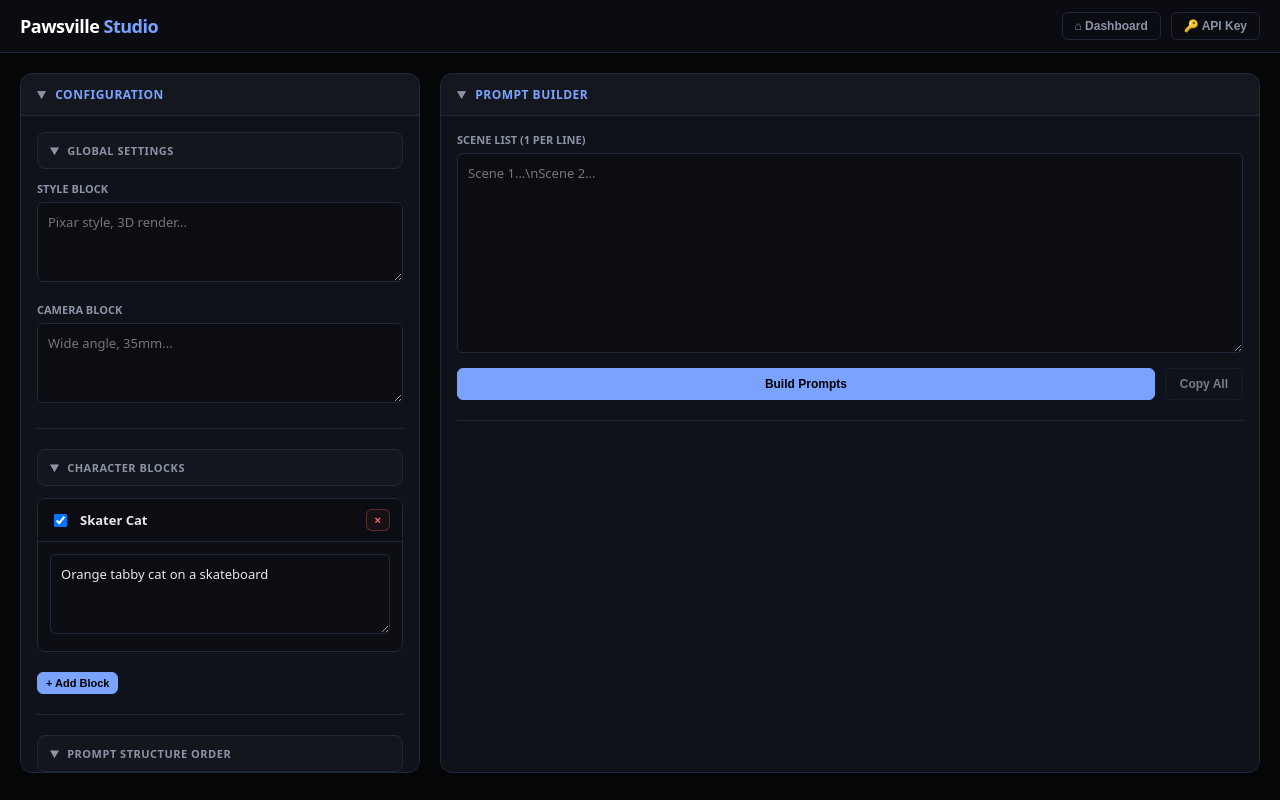
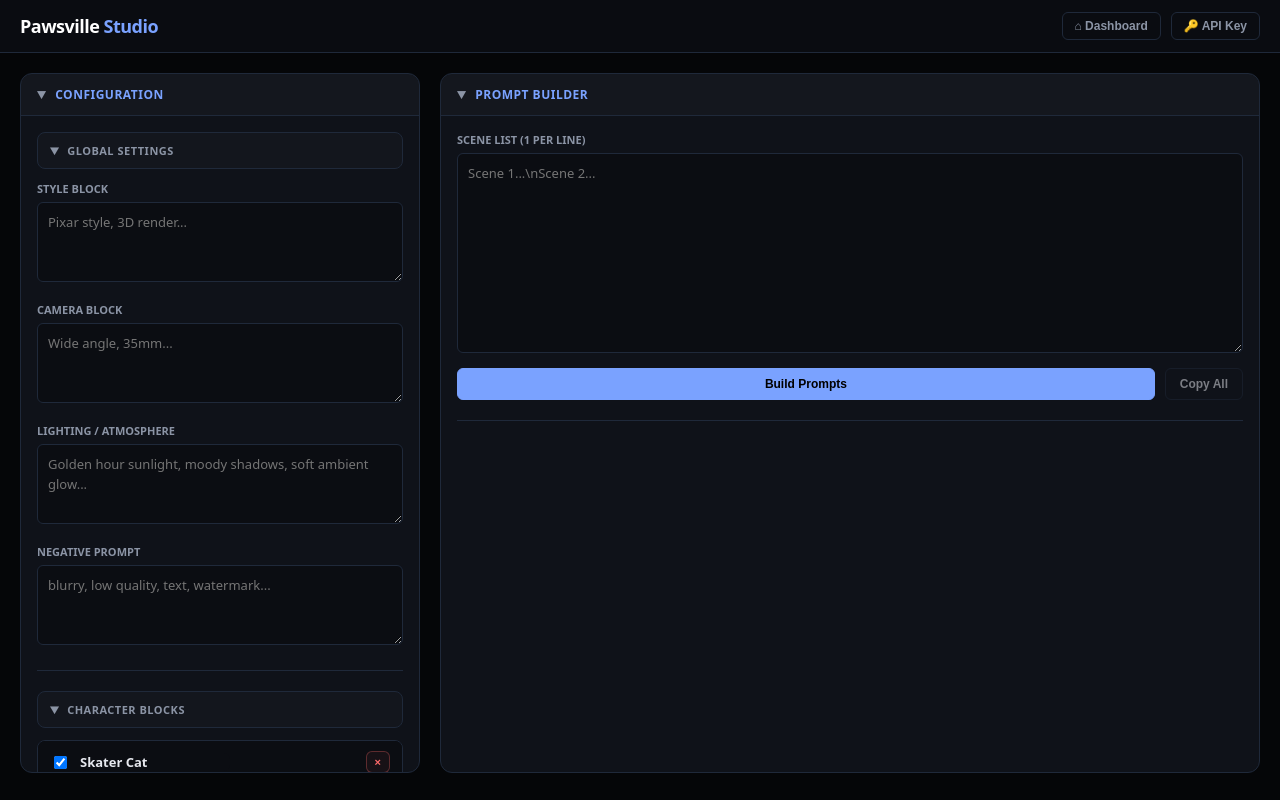
Before and after one commit to richiewg3/Myfirstpromptbuddy, a React (Vite) app: page / in a window 1280 px wide. Both pictures are taken after a click on the element 435 px from the left and 482 px from the top of the page. Built offline with nearby package versions, Linux system fonts and the light colour scheme.

Commit message:
Add lighting and negative prompt inputs to Frankensteiner
Co-authored-by: wgibbs2 <wgibbs2@live.spcollege.edu>

```diff
--- a/src/components/Frankensteiner.jsx
+++ b/src/components/Frankensteiner.jsx
@@ -25,6 +25,8 @@ export function Frankensteiner({ onCopy }) {
 
   const [style, setStyle] = useState(savedState?.style || '')
   const [camera, setCamera] = useState(savedState?.camera || '')
+  const [lighting, setLighting] = useState(savedState?.lighting || '')
+  const [negativePrompt, setNegativePrompt] = useState(savedState?.negativePrompt || '')
   const [chars, setChars] = useState(() =>
     savedState?.chars || JSON.parse(JSON.stringify(FRANKENSTEINER_DEFAULTS))
   )
@@ -52,13 +54,15 @@ export function Frankensteiner({ onCopy }) {
     const data = {
       style,
       camera,
+      lighting,
+      negativePrompt,
       chars,
       globalSuffix,
       blockOrder,
       collapsedSections
     }
     localStorage.setItem(FRANKENSTEINER_STORAGE_KEY, JSON.stringify(data))
-  }, [style, camera, chars, globalSuffix, blockOrder, collapsedSections])
+  }, [style, camera, lighting, negativePrompt, chars, globalSuffix, blockOrder, collapsedSections])
 
   // Auto-save on state changes
   useEffect(() => {
@@ -151,6 +155,9 @@ export function Frankensteiner({ onCopy }) {
           case 'camera':
             if (camera.trim()) parts.push(camera.trim())
             break
+          case 'lighting':
+            if (lighting.trim()) parts.push(lighting.trim())
+            break
           case 'characters':
             if (activeChars) parts.push(activeChars)
             break
@@ -166,6 +173,11 @@ export function Frankensteiner({ onCopy }) {
       // Append global suffix at the very end
       if (globalSuffix.trim()) {
         prompt += ' ' + globalSuffix.trim()
+      }
+
+      // Append negative prompt at the very end
+      if (negativePrompt.trim()) {
+        prompt += ' --no ' + negativePrompt.trim()
       }
 
       return prompt
@@ -218,6 +230,22 @@ export function Frankensteiner({ onCopy }) {
                     value={camera}
                     onChange={(e) => setCamera(e.target.value)}
                     placeholder="Wide angle, 35mm..."
+                  />
+                </div>
+                <div className="input-group">
+                  <label>Lighting / Atmosphere</label>
+                  <textarea
+                    value={lighting}
+                    onChange={(e) => setLighting(e.target.value)}
+                    placeholder="Golden hour sunlight, moody shadows, soft ambient glow..."
+                  />
+                </div>
+                <div className="input-group">
+                  <label>Negative Prompt</label>
+                  <textarea
+                    value={negativePrompt}
+                    onChange={(e) => setNegativePrompt(e.target.value)}
+                    placeholder="blurry, low quality, text, watermark..."
                   />
                 </div>
               </div>
--- a/src/constants/defaults.js
+++ b/src/constants/defaults.js
@@ -31,6 +31,7 @@ export const DEFAULT_API_CONFIG = {
 export const DEFAULT_BLOCK_ORDER = [
   { id: 'style', label: 'Style Block' },
   { id: 'camera', label: 'Camera Block' },
+  { id: 'lighting', label: 'Lighting / Atmosphere' },
   { id: 'characters', label: 'Character Blocks' },
   { id: 'scene', label: 'Scene Description' }
 ]
```
